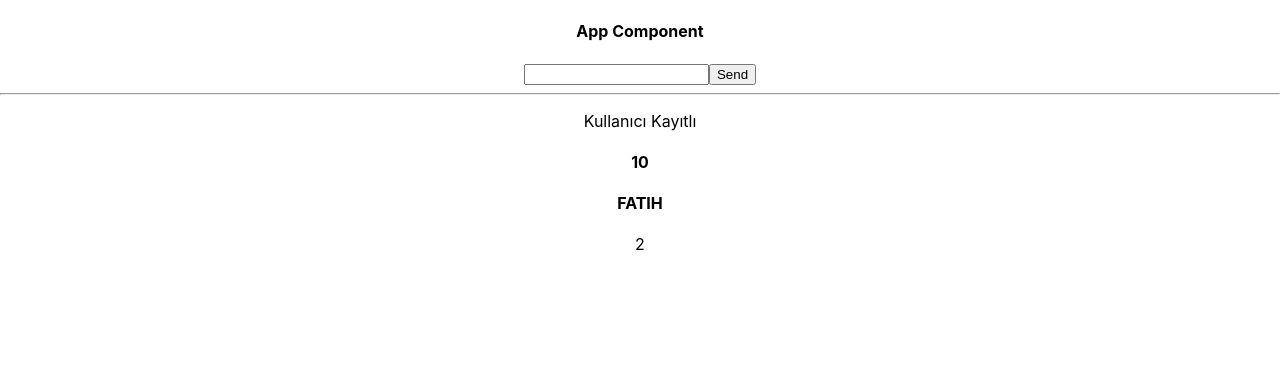
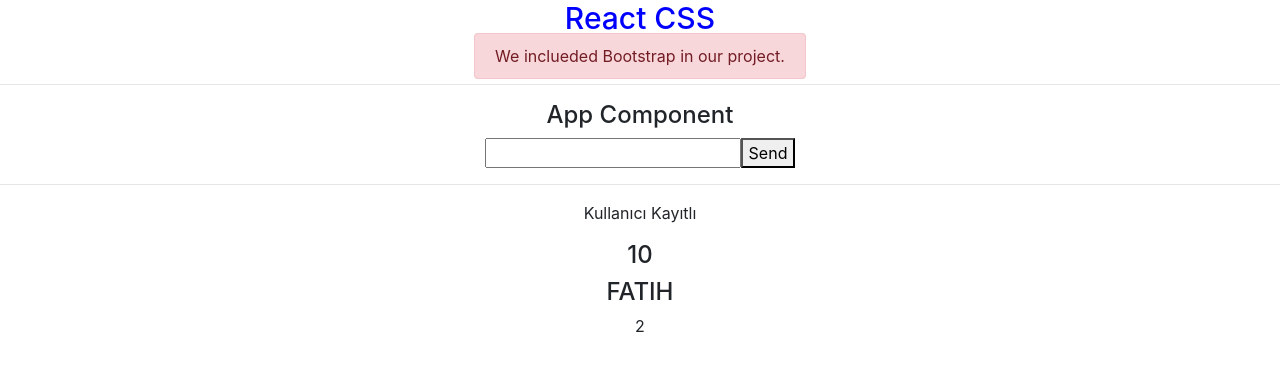
Before and after one commit to fatih-tutar/reactapp, a React (Create React App) app: page / in a window 1280 px wide. Shown: the top 370 px of the page. Built offline with nearby package versions, Linux system fonts and the light colour scheme.

Commit message:
Css and Bootstrap

```diff
--- a/public/index.html
+++ b/public/index.html
@@ -24,6 +24,8 @@
       work correctly both with client-side routing and a non-root public URL.
       Learn how to configure a non-root public URL by running `npm run build`.
     -->
+    <!-- BOOTSTRAP -->
+    <link rel="stylesheet" href="https://cdn.jsdelivr.net/npm/bootstrap@4.0.0/dist/css/bootstrap.min.css" integrity="sha384-Gn5384xqQ1aoWXA+058RXPxPg6fy4IWvTNh0E263XmFcJlSAwiGgFAW/dAiS6JXm" crossorigin="anonymous">
     <title>React App</title>
   </head>
   <body>
@@ -39,5 +41,11 @@
       To begin the development, run `npm start` or `yarn start`.
       To create a production bundle, use `npm run build` or `yarn build`.
     -->
+    <script src="https://code.jquery.com/jquery-3.2.1.slim.min.js"
+      integrity="sha384-KJ3o2DKtIkvYIK3UENzmM7KCkRr/rE9/Qpg6aAZGJwFDMVNA/GpGFF93hXpG5KkN" crossorigin="anonymous"></script>
+    <script src="https://cdn.jsdelivr.net/npm/popper.js@1.12.9/dist/umd/popper.min.js"
+      integrity="sha384-ApNbgh9B+Y1QKtv3Rn7W3mgPxhU9K/ScQsAP7hUibX39j7fakFPskvXusvfa0b4Q" crossorigin="anonymous"></script>
+    <script src="https://cdn.jsdelivr.net/npm/bootstrap@4.0.0/dist/js/bootstrap.min.js"
+      integrity="sha384-JZR6Spejh4U02d8jOt6vLEHfe/JQGiRRSQQxSfFWpi1MquVdAyjUar5+76PVCmYl" crossorigin="anonymous"></script>
   </body>
 </html>
--- a/src/App.js
+++ b/src/App.js
@@ -6,6 +6,9 @@
   const isAuth = true;
   return (
     <div className="App">
+      <h4 style= {{color:"blue",fontSize:"30px"}}>React CSS</h4>
+      <alert className="alert alert-danger">We inclueded Bootstrap in our project.</alert>
+      <hr/>
       <h4>App Component</h4>
       <User/>
       <hr/>
```
